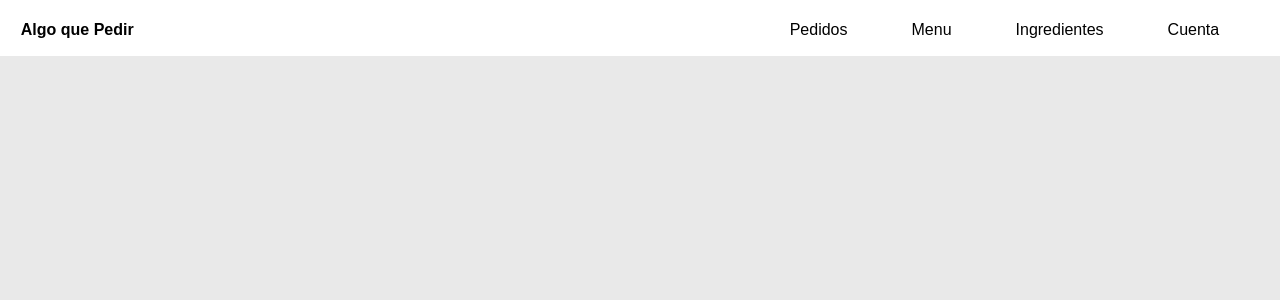
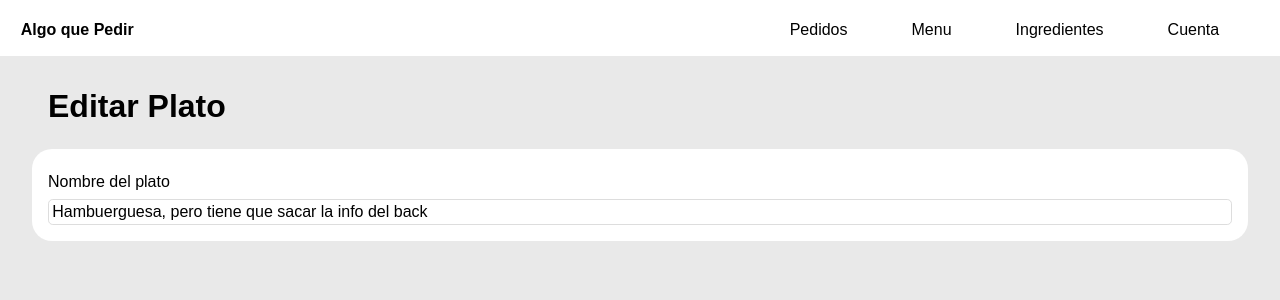
Before and after one commit to joanavarro23/svelte-algo-que-pedir, a SvelteKit app: page /editar-plato in a window 1280 px wide. Shown: the top 300 px of the page. Built offline with nearby package versions, Linux system fonts and the light colour scheme.

Commit message:
primeros cambios para editar plato

```diff
--- a/src/routes/(app)/editar-plato/+page.svelte
+++ b/src/routes/(app)/editar-plato/+page.svelte
@@ -0,0 +1,141 @@
+<script>
+  import "./editar-plato.css"
+  // import Boton from "$lib/components/generales/boton/boton.svelte"
+  import Input from "$lib/components/generales/input/input.svelte"
+</script>
+
+<main class="main-vista">
+  <h1 class="titulo">Editar Plato</h1>
+
+  <!-- Descripción del plato -->
+  <section class="contenedor-general editar-plato">
+    <form>
+      <Input
+      for_label="nombre"
+      descripcion="Nombre del plato"
+      type="text"
+      id="nombre"
+      value="Hambuerguesa, pero tiene que sacar la info del back"
+      cantMax=30
+      />
+    </form>
+  </section>
+<!--
+
+
+  <div class="label-input">
+      <label for="descripcion">Descrpción*</label>
+      <textarea class="textarea-descripcion" id="descripcion">Breve descripción de los ingredientes o preparación del plato</textarea>
+  </div>
+
+          <div class="label-input">
+              <label for="imagen">URL de la imagen del plato*</label>
+              <input type="url" id="imagen" placeholder="http://images.google.com/altaburguer.jpg" required>
+          </div>
+
+          Imagen de referencia
+      <div class="editar-plato__imagen">
+          <img class="foto" src="assets\hamburguesa-preview.jpg" alt="Vista previa del plato">
+      </div>
+-->
+
+  <!-- Costos del plato -->
+  <!-- <section class="contenedor-general contenedor-general_especifico">
+      <h2>Costos</h2>
+      <form action="#">
+          <div class="label-input">
+              <label for="precio">Precio Base*</label>
+              <input type="number" id="precio" placeholder="Ej: 500" min="0" required>
+          </div>
+
+          <div>
+              <label class="switch switch-separacion" for="platoDeAutor">
+                  <span class="contenedor-texto">
+                      <span class="titulo-label"><b>Plato de Autor</b></span>
+                      <span class="subtitulo-label">Aplica un porcentaje adicional al precio de venta</span>
+                  </span>
+                  <input type="checkbox" id="platoDeAutor">
+                  <span class="slider"></span>
+              </label>
+          </div>
+          <div>
+              <label class="switch switch-separacion" for="platoDePromocion">
+                  <span class="contenedor-texto">
+                      <span class="titulo-label"><b>Plato en Promoción</b></span>
+                      <span class="subtitulo-label">Aplica un descuento al precio de venta</span>
+                  </span>
+                  <input type="checkbox" id="platoDePromocion">
+                  <span class="slider"></span>
+              </label>
+          </div>
+      </form>
+  </section> -->
+
+  <!-- Detalle de los ingredientes -->
+  <!-- <section class="contenedor-general contenedor-general_especifico">
+      <h2>Ingredientes</h2>
+      <div class="contenedor_titulo-span">
+          <h3 class="subtitulo">Costo de producción</h3><span>$ 100</span>
+      </div>
+      <article class="contenedor-tabla">
+          <table>
+              <thead>
+                  <tr>
+                      <th>Nombre</th>
+                      <th>Grupo</th>
+                      <th class="icono">Origen</th>
+                      <th class="icono">Acciones</th>
+                  </tr>
+              </thead>
+              <tbody>
+                  <tr>
+                      <td>Carne de Red</td>
+                      <td>Proteínas</td>
+                      <td class="icono"><img src="assets/cow.svg"></td>
+                      <td class="icono">
+                          <button class="boton-icono" type="button" aria-label="Eliminar">
+                              <img src="assets/trash.svg" alt="">
+                          </button>
+                      </td>
+                  </tr>
+                  <tr>
+                      <td>Queso Cheddar</td>
+                      <td>Lácteos</td>
+                      <td class="icono"><img src="assets/cow.svg"></td>
+                      <td class="icono">
+                          <button class="boton-icono" type="button" aria-label="Eliminar">
+                              <img src="assets/trash.svg" alt="">
+                          </button>
+                      </td>
+                  </tr>
+                  <tr>
+                      <td>Lechuga</td>
+                      <td>Frutas y verduras</td>
+                      <td class="icono"><img src="assets/palta.svg"></td>
+                      <td class="icono">
+                          <button class="boton-icono" type="button" aria-label="Eliminar">
+                              <img src="assets/trash.svg" alt="">
+                          </button>
+                      </td>
+                  </tr>
+                  <tr>
+                      <td>Tomate</td>
+                      <td>Frutas y verduras</td>
+                      <td class="icono"><img src="assets/palta.svg"></td>
+                      <td class="icono">
+                          <button class="boton-icono" type="button" aria-label="Eliminar">
+                              <img src="assets/trash.svg" alt="">
+                          </button>
+                      </td>
+                  </tr>
+              </tbody>
+          </table>
+      </article>
+  </section> -->
+
+  <!-- Botones finales -->
+  <!-- <div class="botones-juntos">
+      <button class="boton boton-primario">Guardar cambios</button>
+      <button class="boton boton-secundario">Descartar cambios</button>
+  </div> -->
+</main>
--- /dev/null
+++ b/src/routes/(app)/editar-plato/editar-plato.css
@@ -0,0 +1,91 @@
+/* Estilos de la vista en general */
+main {
+  margin: 2rem;
+  display: flex;
+  flex-direction: column;
+  gap: 1.5rem;
+}
+
+.titulo {
+  margin-left: 1rem;
+}
+
+.subtitulo {
+  color: var(--color-texto-secundario);
+}
+
+.contenedor-general_especifico {
+  display: flex;
+  flex-direction: column;
+  gap: .8rem;
+}
+
+/* Seccion: Descripción del plato */
+.editar-plato {
+  display: grid;
+  grid-template-columns: repeat(auto-fit, minmax(200px, 1fr));
+  gap: 3rem;
+  padding: 1rem;
+}
+
+.textarea-descripcion {
+  width: 100%;
+  height: 8rem;
+  resize: none;
+}
+
+.editar-plato__imagen {
+  width: 100%;
+  height: auto;
+  border-radius: 2rem;
+  overflow: hidden; /* Se recorta lo que "sobra" */
+}
+
+.foto{
+  height: 100%;
+  border-radius: 2rem;
+  object-fit: cover; /* Ocupa todo sin deformarse */
+}
+
+/* ############################## */
+
+/* Seccion: Costos del plato */
+.switch-separacion {
+  justify-content: space-between;
+}
+
+/* ############################## */
+
+/* Seccion: Detalle de los ingredientes - TABLA */
+.contenedor_titulo-span{
+  display: flex;
+  align-items: center;
+  gap: 0 1rem;
+  margin-bottom: 1rem;
+}
+
+.icono {
+    text-align: center;
+}
+
+/* ############################## */
+
+/* Botones - cuestiones especificas */
+    /* Si los botones estan juntos tienen otra ubicación */
+.botones-juntos {
+    display: flex;
+    justify-content: flex-end;
+    gap: 0.7rem;
+}
+
+/* ############################## */
+
+@media (max-width: 400px) {
+  .botones-juntos {
+    justify-content: space-between;
+  }
+
+  .subtitulo-label {
+    display: none;
+  }
+}
```
